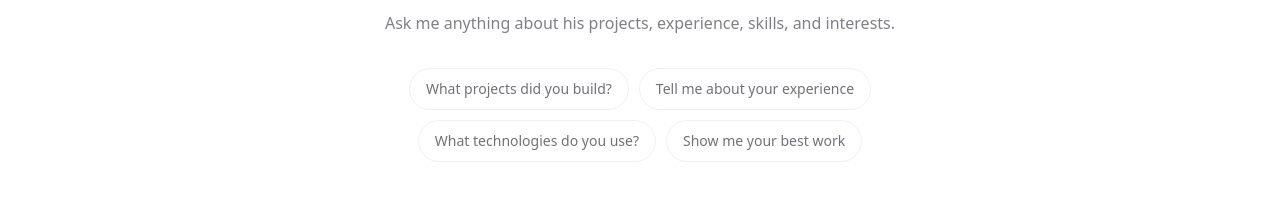
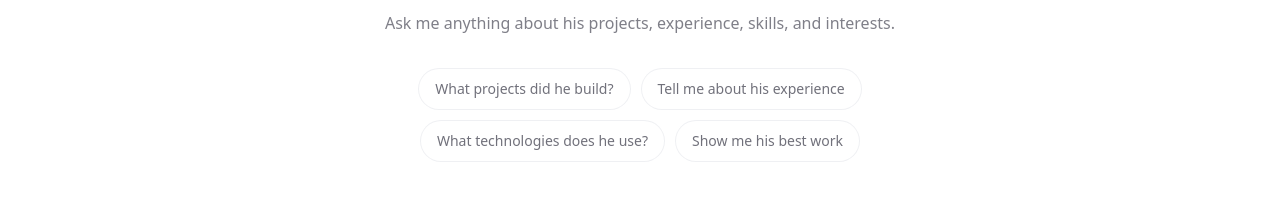
Before and after one commit to aymoun95/portfolio-blog, a Next.js app: page /ask in a window 1280 px wide. Shown: the part 358-570 px from the top of the page. Built offline with nearby package versions, Linux system fonts and the light colour scheme.

Commit message:
update  chips

```diff
--- a/app/(main)/ask/_components/suggestion-chips.tsx
+++ b/app/(main)/ask/_components/suggestion-chips.tsx
@@ -3,10 +3,10 @@ interface SuggestionChipsProps {
 }
 
 const suggestions = [
-  "What projects did you build?",
-  "Tell me about your experience",
-  "What technologies do you use?",
-  "Show me your best work",
+  "What projects did he build?",
+  "Tell me about his experience",
+  "What technologies does he use?",
+  "Show me his best work",
 ];
 
 export function SuggestionChips({ onSelect }: SuggestionChipsProps) {
```
